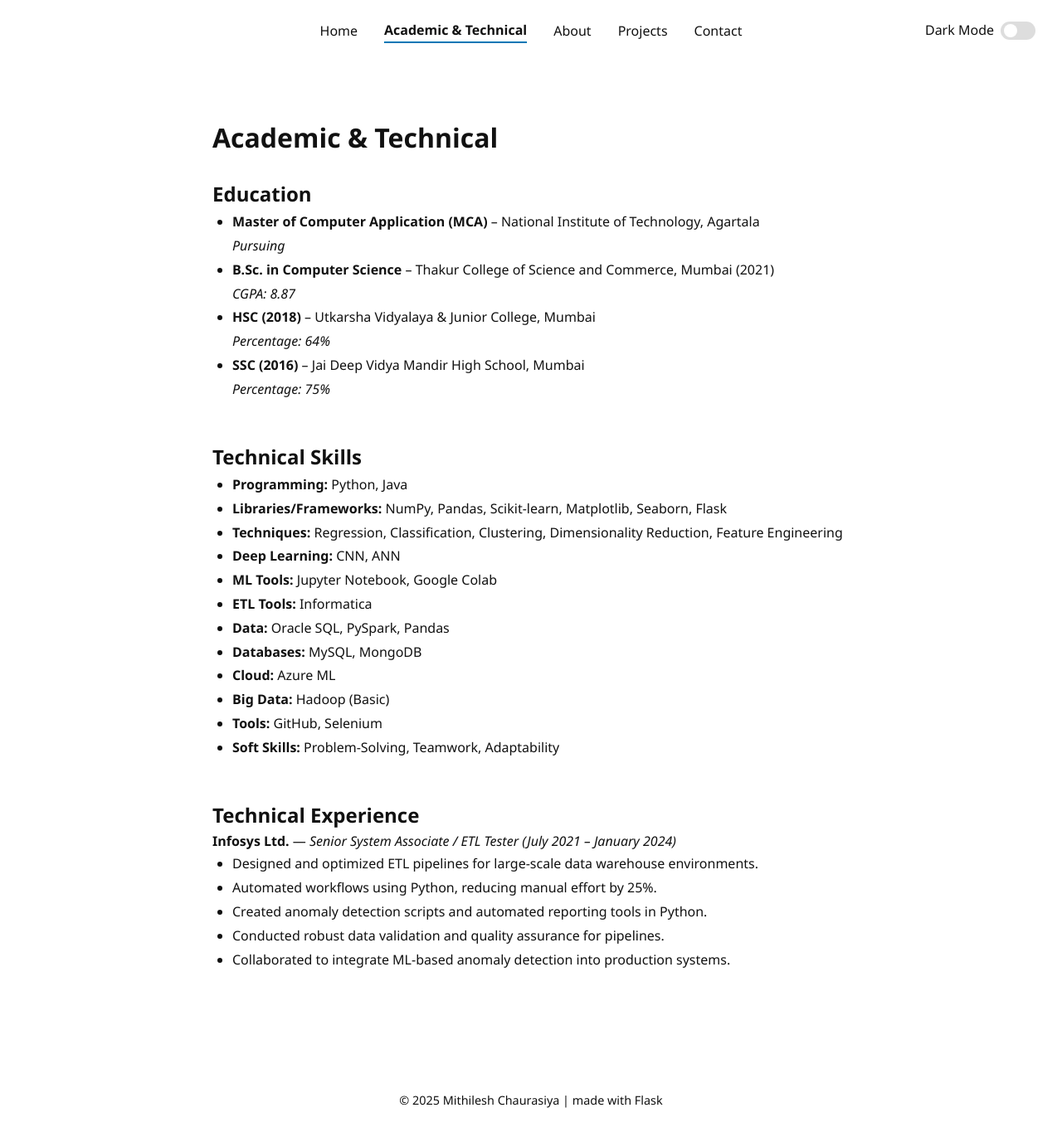
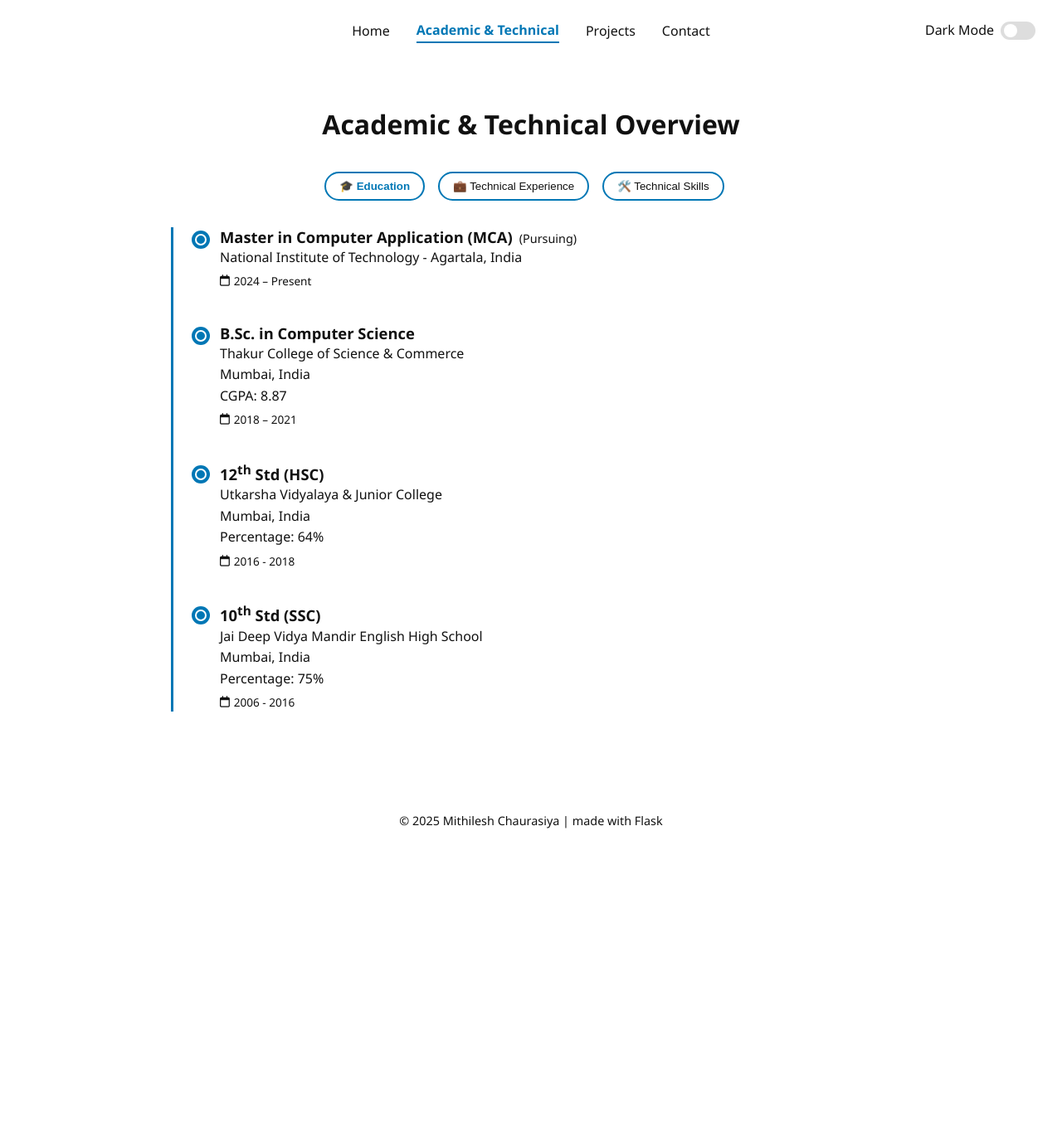
Before and after one commit to mithilesh1627/CV_Project, a Flask app: a page that uses templates/base.html in a window 1280 px wide. Shown: the whole page at 83% size. After the commit the page ends 999 px from the top, so only its background shows below. Run offline with Flask 3, Linux system fonts and the light colour scheme.

Commit message:
made changes into education section of acdemic_tchnical.html file

```diff
--- a/app.py
+++ b/app.py
@@ -7,11 +7,7 @@ def home():
     return render_template('index.html')
 @app.route('/academic&technical')
 def academic():
-    return render_template("academic.html", title="Academic & Technical")
-
-@app.route('/about')
-def about():
-    return render_template("about.html")
+    return render_template("academic_technical.html", title="Academic & Technical")
 
 @app.route('/projects')
 def projects():
--- /dev/null
+++ b/static/css/academic.css
@@ -0,0 +1,162 @@
+.academic-container {
+    max-width: 900px;
+    margin: 0 auto;
+    padding: 3rem 1rem;
+    text-align: center;
+}
+
+.tabs {
+    display: flex;
+    justify-content: center;
+    gap: 1rem;
+    margin: 2rem 0;
+    flex-wrap: wrap;
+}
+
+.tab {
+    background: var(--bg);
+    color: var(--text);
+    border: 2px solid var(--accent);
+    padding: 0.5rem 1rem;
+    border-radius: 25px;
+    cursor: pointer;
+    transition: background 0.3s, transform 0.3s;
+}
+
+.tab:hover {
+    background: rgba(0, 119, 181, 0.1); /* subtle blue hover effect */
+    color: var(--accent);
+    transform: scale(1.05);
+}
+
+.tab.active {
+    background: transparent;
+    color: var(--accent);
+    border: 2px solid var(--accent);
+    font-weight: bold;
+}
+
+.tab-content {
+    display: none;
+    text-align: left;
+}
+
+.tab-content.active {
+    display: block;
+    animation: fadeIn 0.5s ease-in;
+}
+
+@keyframes fadeIn {
+    from {opacity: 0;}
+    to {opacity: 1;}
+}
+
+.timeline {
+    list-style: none;
+    padding-left: 1rem;
+    line-height: 2;
+}
+
+.skills-grid {
+    display: grid;
+    grid-template-columns: repeat(auto-fit, minmax(150px, 1fr));
+    gap: 1rem;
+    text-align: center;
+}
+
+.skills-grid div {
+    padding: 1rem;
+    border: 1px solid var(--border);
+    border-radius: 8px;
+    background: var(--bg);
+    transition: transform 0.3s ease;
+}
+
+.skills-grid div:hover {
+    transform: translateY(-5px);
+    box-shadow: 0 6px 12px rgba(0,0,0,0.05);
+}
+
+.skills-grid i,
+.skills-grid img {
+    font-size: 1.5rem;
+    margin-bottom: 0.5rem;
+    display: block;
+    height: 30px;
+}
+
+.exp-list {
+    padding-left: 1rem;
+    list-style: disc;
+    margin-top: 1rem;
+    line-height: 1.8;
+}
+.tab-content {
+    display: none;
+    opacity: 0;
+    transform: translateY(20px);
+    transition: opacity 0.5s ease, transform 0.5s ease;
+}
+
+.tab-content.active {
+    display: block;
+}
+
+.tab-content.fade-in {
+    opacity: 1;
+    transform: translateY(0);
+}
+.vertical-timeline {
+    position: relative;
+    margin: 2rem 0;
+    padding-left: 3rem; /* Gives room for the dot and line */
+    border-left: 3px solid var(--accent);
+}
+
+.vt-item {
+    position: relative;
+    margin-bottom: 2.5rem;
+    padding-left: 0.5rem;
+}
+
+.vt-dot {
+    position: absolute;
+    left: -1.4rem;
+    top: 0.5rem; /* adjusted to match h3 line */
+    width: 14px;
+    height: 14px;
+    background-color: var(--accent);
+    border: 2px solid var(--bg);
+    border-radius: 50%;
+    box-shadow: 0 0 0 4px var(--accent); /* outer ring */
+    z-index: 2;
+}
+
+.vt-content {
+    padding-left: 0; /* no padding so it starts aligned */
+}
+
+.vt-content h3 {
+    margin: 0;
+    font-size: 1.15rem;
+    font-weight: 600;
+    line-height: 1.3;
+    color: var(--text);
+}
+
+.vt-sub {
+    display: inline-block;
+    margin-left: 0.5rem;
+    font-weight: normal;
+    color: var(--text-muted);
+    font-size: 0.9rem;
+}
+
+.vt-date {
+    font-size: 0.85rem;
+    color: var(--text-muted);
+    margin-top: 0.3rem;
+    display: flex;
+    align-items: center;
+    gap: 0.3rem;
+}
--- a/static/css/style.css
+++ b/static/css/style.css
@@ -32,6 +32,7 @@ body {
 a {
     color: var(--accent);
     text-decoration: none;
+    transition: all 0.3s ease-in-out
 }
 
 a:hover {
@@ -60,6 +61,7 @@ header nav a {
 header nav a.active {
     font-weight: bold;
     border-bottom: 2px solid var(--accent);
+    color: var(--accent);
 }
 
 .toggle-wrapper {
--- a/templates/academic.html
+++ /dev/null
@@ -1,49 +0,0 @@
-{% extends "base.html" %}
-{% block content %}
-<section class="container">
-    <h1>Academic & Technical</h1>
-
-    <!-- Education Section -->
-    <div class="section-block" data-aos="fade-up">
-        <h2>Education</h2>
-        <ul class="custom-list">
-            <li><strong>Master of Computer Application (MCA)</strong> – National Institute of Technology, Agartala <br><em>Pursuing</em></li>
-            <li><strong>B.Sc. in Computer Science</strong> – Thakur College of Science and Commerce, Mumbai (2021)<br><em>CGPA: 8.87</em></li>
-            <li><strong>HSC (2018)</strong> – Utkarsha Vidyalaya & Junior College, Mumbai <br><em>Percentage: 64%</em></li>
-            <li><strong>SSC (2016)</strong> – Jai Deep Vidya Mandir High School, Mumbai <br><em>Percentage: 75%</em></li>
-        </ul>
-    </div>
-
-    <!-- Technical Skills Section -->
-    <div class="section-block" data-aos="fade-up">
-        <h2>Technical Skills</h2>
-        <ul class="custom-list">
-            <li><strong>Programming:</strong> Python, Java</li>
-            <li><strong>Libraries/Frameworks:</strong> NumPy, Pandas, Scikit-learn, Matplotlib, Seaborn, Flask</li>
-            <li><strong>Techniques:</strong> Regression, Classification, Clustering, Dimensionality Reduction, Feature Engineering</li>
-            <li><strong>Deep Learning:</strong> CNN, ANN</li>
-            <li><strong>ML Tools:</strong> Jupyter Notebook, Google Colab</li>
-            <li><strong>ETL Tools:</strong> Informatica</li>
-            <li><strong>Data:</strong> Oracle SQL, PySpark, Pandas</li>
-            <li><strong>Databases:</strong> MySQL, MongoDB</li>
-            <li><strong>Cloud:</strong> Azure ML</li>
-            <li><strong>Big Data:</strong> Hadoop (Basic)</li>
-            <li><strong>Tools:</strong> GitHub, Selenium</li>
-            <li><strong>Soft Skills:</strong> Problem-Solving, Teamwork, Adaptability</li>
-        </ul>
-    </div>
-
-    <!-- Technical Experience Section -->
-    <div class="section-block" data-aos="fade-up">
-        <h2>Technical Experience</h2>
-        <p><strong>Infosys Ltd.</strong> — <em>Senior System Associate / ETL Tester (July 2021 – January 2024)</em></p>
-        <ul class="custom-list">
-            <li>Designed and optimized ETL pipelines for large-scale data warehouse environments.</li>
-            <li>Automated workflows using Python, reducing manual effort by 25%.</li>
-            <li>Created anomaly detection scripts and automated reporting tools in Python.</li>
-            <li>Conducted robust data validation and quality assurance for pipelines.</li>
-            <li>Collaborated to integrate ML-based anomaly detection into production systems.</li>
-        </ul>
-    </div>
-</section>
-{% endblock %}
--- /dev/null
+++ b/templates/academic_technical.html
@@ -0,0 +1,111 @@
+{% extends 'base.html' %}
+{% block content %}
+<link rel="stylesheet" href="{{ url_for('static', filename='css/academic.css') }}">
+
+<div class="academic-container">
+  <h1 data-aos="fade-down">Academic & Technical Overview</h1>
+
+  <div class="tabs">
+    <button class="tab active" data-tab="education">🎓 Education</button>
+     <button class="tab" data-tab="experience">💼 Technical Experience</button>
+    <button class="tab" data-tab="skills">🛠️ Technical Skills</button>
+  <br>
+  </div>
+  <div class="tab-content active" id="education" data-aos="fade-up">
+  <div class="vertical-timeline">
+    <div class="vt-item" data-aos="fade-up">
+      <div class="vt-dot"></div>
+      <div class="vt-content">
+       <h3>Master in Computer Application (MCA)<span class="vt-sub">(Pursuing)</span></h3>
+        <p>National Institute of Technology - Agartala, India</p>
+        <p class="vt-date"><i class="fa-regular fa-calendar"></i> 2024 – Present</p>
+      </div>
+    </div>
+
+    <div class="vt-item" data-aos="fade-up">
+      <div class="vt-dot"></div>
+      <div class="vt-content">
+        <h3>B.Sc. in Computer Science</h3>
+        <p>Thakur College of Science & Commerce</p>
+        <p>Mumbai, India </p>
+        <p>CGPA: 8.87</p>
+        <p class="vt-date"><i class="fa-regular fa-calendar"></i> 2018 – 2021</p>
+      </div>
+    </div>
+
+    <div class="vt-item" data-aos="fade-up">
+      <div class="vt-dot"></div>
+      <div class="vt-content">
+        <h3>12<sup>th</sup> Std (HSC)</h3>
+        <p>Utkarsha Vidyalaya & Junior College</p>
+        <p>Mumbai, India</p>
+        <p>Percentage: 64%</p>
+        <p class="vt-date"><i class="fa-regular fa-calendar"></i> 2016 - 2018</p>
+      </div>
+    </div>
+
+    <div class="vt-item" data-aos="fade-up">
+      <div class="vt-dot"></div>
+      <div class="vt-content">
+        <h3>10<sup>th</sup> Std (SSC)</h3>
+        <p>Jai Deep Vidya Mandir English High School</p>
+        <p>Mumbai, India</p>
+        <p>Percentage: 75%</p>
+        <p class="vt-date"><i class="fa-regular fa-calendar"></i> 2006 - 2016</p>
+      </div>
+    </div>
+  </div>
+</div>
+
+
+  <div class="tab-content" id="skills" data-aos="fade-up">
+    <div class="skills-grid">
+      <div><i class="fab fa-python"></i> Python</div>
+      <div><i class="fab fa-java"></i> Java</div>
+      <div><img src="/static/icons/numpy.svg"> NumPy</div>
+      <div><img src="/static/icons/pandas.svg"> Pandas</div>
+      <div><img src="/static/icons/sklearn.svg"> Scikit-learn</div>
+      <div><img src="/static/icons/flask.svg"> Flask</div>
+      <div><i class="fas fa-database"></i> MySQL</div>
+      <div><img src="/static/icons/mongodb.svg"> MongoDB</div>
+      <div><img src="/static/icons/spark.svg"> PySpark</div>
+      <div><img src="/static/icons/azure.svg"> Azure ML</div>
+      <div><i class="fab fa-github"></i> GitHub</div>
+      <div><img src="/static/icons/selenium.svg"> Selenium</div>
+    </div>
+  </div>
+
+  <div class="tab-content" id="experience" data-aos="fade-up">
+    <p><strong>Infosys Ltd. (Jul 2021 – Jan 2024)</strong><br>
+    <em>Senior System Associate / ETL Tester</em></p>
+    <ul class="exp-list">
+      <li>Optimized ETL pipelines for data warehouses.</li>
+      <li>Automated workflows with Python to save time.</li>
+      <li>Implemented anomaly detection in pipelines.</li>
+      <li>Ensured data quality with validation frameworks.</li>
+      <li>Worked cross-functionally for ML integration.</li>
+    </ul>
+  </div>
+</div>
+
+<script>
+  const tabs = document.querySelectorAll(".tab");
+const contents = document.querySelectorAll(".tab-content");
+
+tabs.forEach(tab => {
+  tab.addEventListener("click", () => {
+    // Remove 'active' class from tabs and contents
+    tabs.forEach(t => t.classList.remove("active"));
+    contents.forEach(c => {
+      c.classList.remove("active", "fade-in");
+    });
+
+    // Add 'active' class to the clicked tab and corresponding content
+    tab.classList.add("active");
+    const target = document.getElementById(tab.dataset.tab);
+    target.classList.add("active", "fade-in");
+  });
+});
+
+</script>
+{% endblock %}
--- a/templates/base.html
+++ b/templates/base.html
@@ -7,6 +7,7 @@
     <link rel="stylesheet" href="{{ url_for('static', filename='css/style.css') }}">
     <link rel="stylesheet" href="https://cdnjs.cloudflare.com/ajax/libs/font-awesome/6.5.0/css/all.min.css">
     <link rel="stylesheet" href="https://cdn.jsdelivr.net/npm/aos@2.3.4/dist/aos.css">
+    <link rel="stylesheet" href="https://cdnjs.cloudflare.com/ajax/libs/font-awesome/6.5.0/css/all.min.css">
     <script>
       if (localStorage.getItem("dark-mode") === "enabled") {
           document.documentElement.classList.add("dark");
@@ -18,7 +19,6 @@
   <nav>
       <a href="/" class="{% if request.path == '/' %}active{% endif %}">Home</a>
       <a href="/academic&technical" class="{% if request.path == '/academic&technical' %}active{% endif %}">Academic & Technical</a>
-      <a href="/about" class="{% if request.path == '/about' %}active{% endif %}">About</a>
       <a href="/projects" class="{% if request.path == '/projects' %}active{% endif %}">Projects</a>
       <a href="/contact" class="{% if request.path == '/contact' %}active{% endif %}">Contact</a>
       <div class="toggle-wrapper">
```
Also changed, not shown: templates/about.html (deleted, +0 -14 lines).
